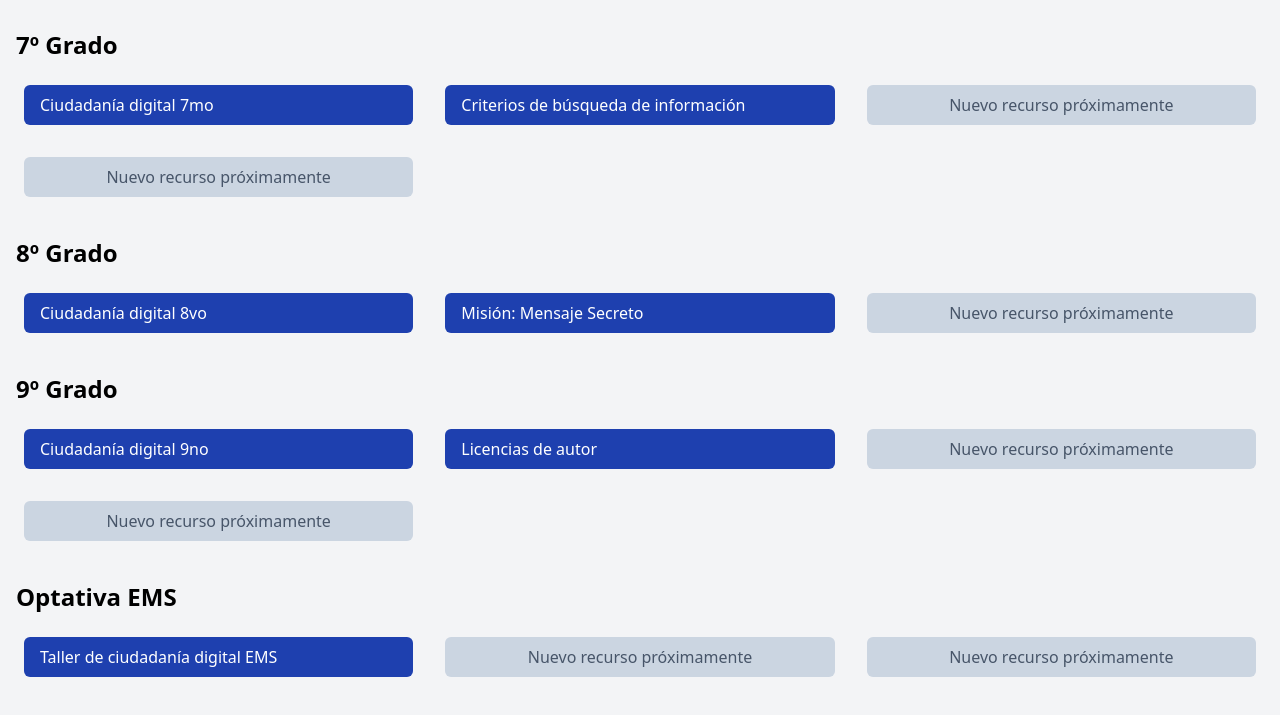
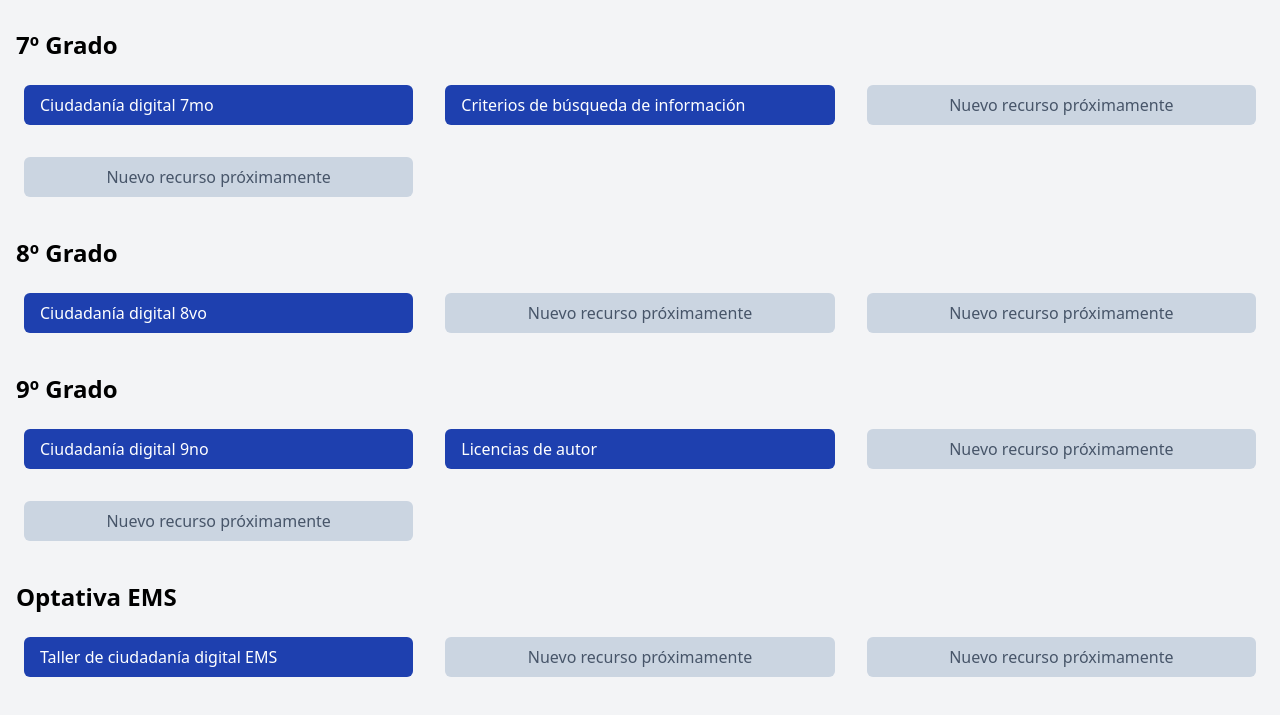
Before and after one commit to Contenidistas/sitio_principal_ciencias_de_la_computacion, a plain HTML site: page temas/alfabetizacion.html in a window 1280 px wide. Shown: the part 175-890 px from the top of the page. Drawn offline with nearby package versions, Linux system fonts and the light colour scheme.

Commit message:
Revertir enlace a Misión: Mensaje Secreto (recurso aún en construcción)

```diff
--- a/temas/alfabetizacion.html
+++ b/temas/alfabetizacion.html
@@ -70,12 +70,9 @@
           Ciudadanía digital 8vo
         </a>
 
-        <a href="https://contenidistas.github.io/mensajeSecreto8vo/index.html"
-           target="_blank"
-           class="resource-btn">
-          Misión: Mensaje Secreto
-        </a>
 
+
+        <button class="resource-btn inactive">Nuevo recurso próximamente</button>
         <button class="resource-btn inactive">Nuevo recurso próximamente</button>
 
       </div>
```
